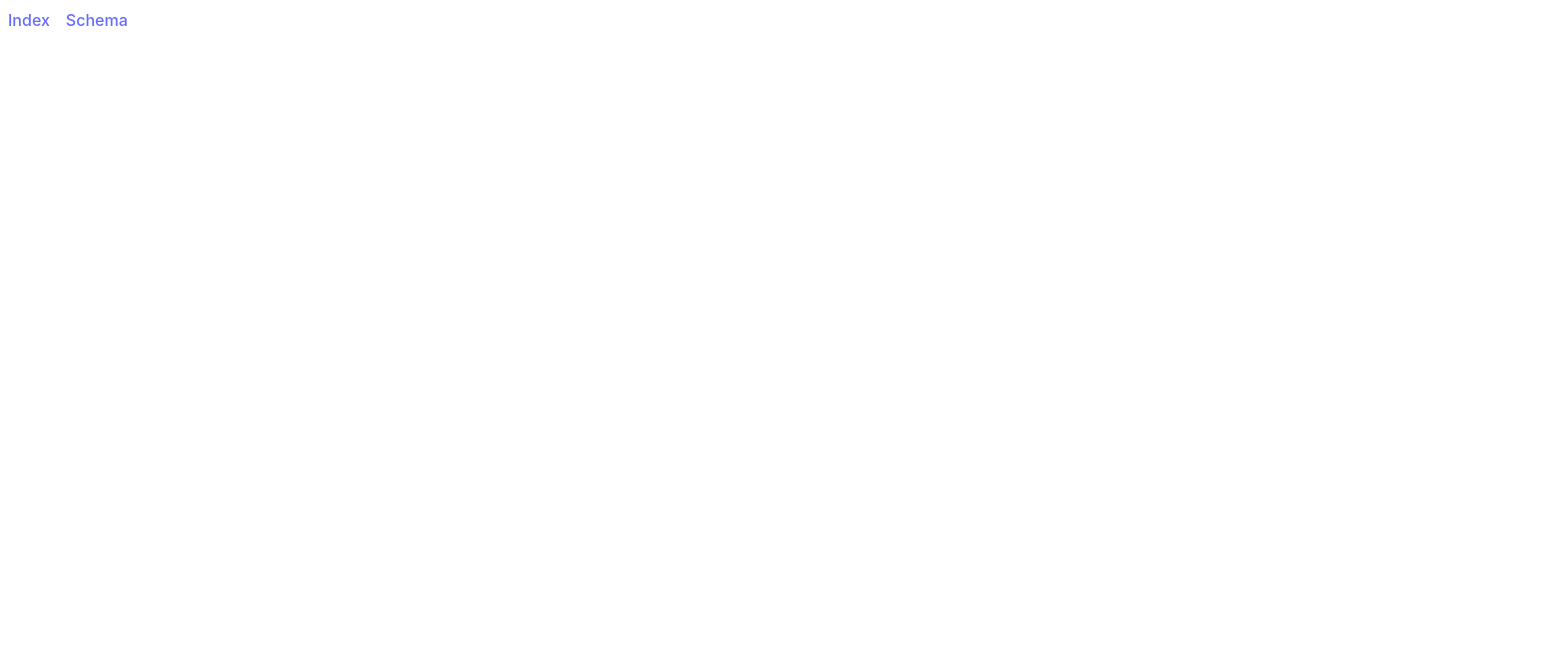
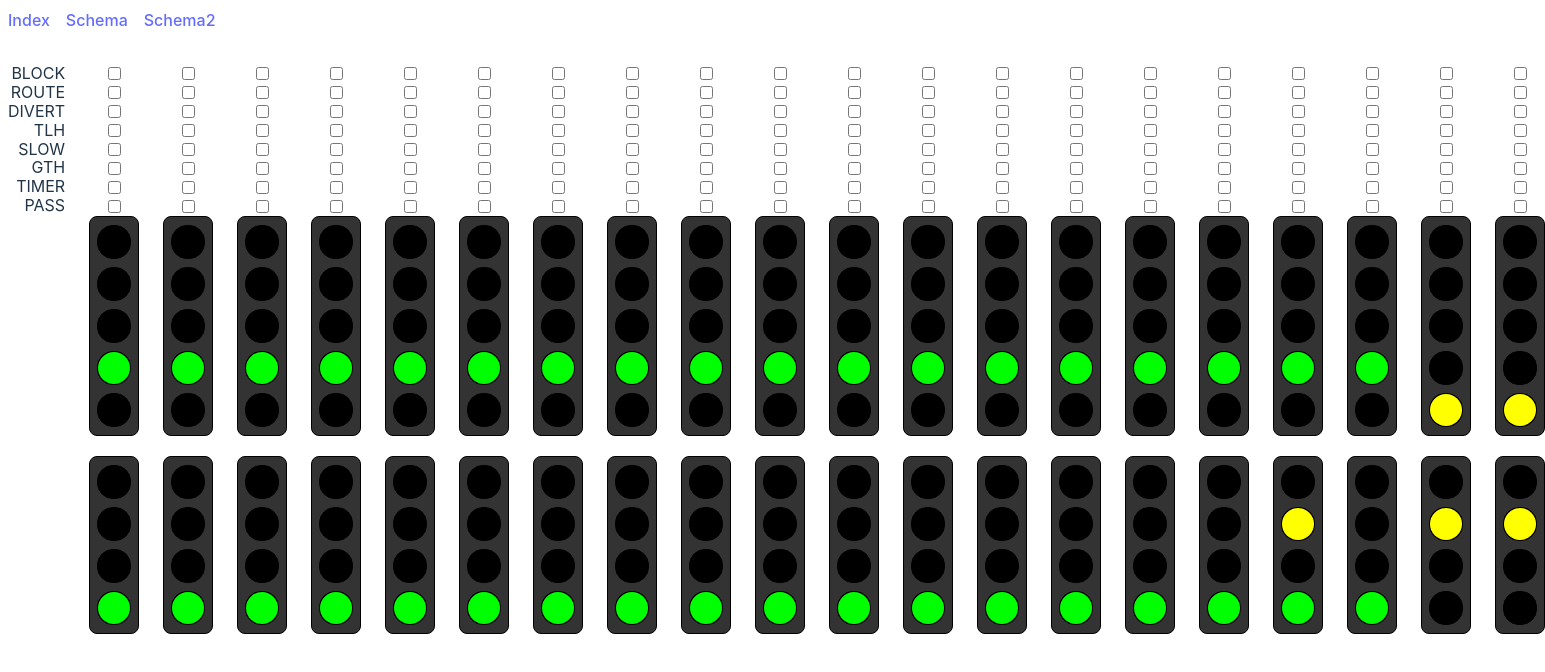
Before and after one commit to leon737/railway-signal, a Vue app: page /schema2 in a window 1280 px wide. Before the commit this address had no page. Shown: the top 672 px of the page, 1545 px wide, since content can reach past the window. Built offline with nearby package versions, Linux system fonts and the light colour scheme.

Commit message:
uniform announce propagation

```diff
--- a/src/App.vue
+++ b/src/App.vue
@@ -3,6 +3,7 @@
     <div class="nav">
       <router-link to="/">Index</router-link>
       <router-link to="/schema">Schema</router-link>
+      <router-link to="/schema2">Schema2</router-link>
     </div>
     <router-view></router-view>
   </div>
--- /dev/null
+++ b/src/pages/Schema2.vue
@@ -0,0 +1,103 @@
+<template>
+  <div>
+    <div class="signals">
+      <div class="signal" style="line-height: 1.18rem; text-align: right">
+        <span>BLOCK</span>
+        <span>ROUTE</span>
+        <span>DIVERT</span>
+        <span>TLH</span>
+        <span>SLOW</span>
+        <span>GTH</span>
+        <span>TIMER</span>
+        <span>PASS</span>
+      </div>
+      <div v-for="(_, index) in list" class="signal">
+        <input type="checkbox" v-model="blocked[index]" />
+        <input type="checkbox" v-model="hasRouteHead[index]" />
+        <input type="checkbox" v-model="diversion[index]" />
+        <input type="checkbox" v-model="hasTrackLimitHead[index]" />
+        <input type="checkbox" v-model="slowTrack[index]" />
+        <input type="checkbox" v-model="hasGradeTimerHead[index]" />
+        <input type="checkbox" v-model="gradeTimerOn[index]" />
+        <input type="checkbox" v-model="canPassRed[index]" />
+        <div class="two_signals">
+          <Signal :config="signalsUniform[index]" :data="dataUniform[index]" />
+        </div>
+        <div class="two_signals" style="margin-top: 20px">
+          <Signal :config="signalsBrl[index]" :data="dataBrl[index]" />
+        </div>
+      </div>
+    </div>
+  </div>
+</template>
+<script setup lang="ts">
+import { computed, ref } from "vue";
+import Signal from "../components/Signal.vue";
+import useSignalSystem from '../useSignalSystem'
+
+const COUNT = 20;
+const blocked = ref(new Array(COUNT).fill(false));
+const hasRouteHead = ref(new Array(COUNT).fill(false));
+const diversion = ref(new Array(COUNT).fill(false));
+const hasTrackLimitHead = ref(new Array(COUNT).fill(false));
+const slowTrack = ref(new Array(COUNT).fill(false));
+const hasGradeTimerHead = ref(new Array(COUNT).fill(false));
+const gradeTimerOn = ref(new Array(COUNT).fill(false));
+const canPassRed = ref(new Array(COUNT).fill(false));
+
+const { getSignalConfigs: getSignalConfigsBrl, getSignalData: getSignalDataBrl } = useSignalSystem({
+  signalType: ref('brl'),
+  isUniform: ref(false),
+  signalsCount: ref(COUNT)
+}, {
+  hasRouteHead,
+  hasTrackLimitHead,
+  hasGradeTimerHead,
+  blocked,
+  canPassRed,
+  diversion,
+  gradeTimerOn,
+  slowTrack
+})
+
+const { getSignalConfigs: getSignalConfigsUniform, getSignalData: getSignalDataUniform } = useSignalSystem({
+  signalType: ref('uniform'),
+  isUniform: ref(true),
+  signalsCount: ref(COUNT)
+}, {
+  hasRouteHead,
+  hasTrackLimitHead,
+  hasGradeTimerHead,
+  blocked,
+  canPassRed,
+  diversion,
+  gradeTimerOn,
+  slowTrack
+})
+
+const signalsBrl = getSignalConfigsBrl();
+const dataBrl = getSignalDataBrl(signalsBrl);
+
+const signalsUniform = getSignalConfigsUniform();
+const dataUniform = getSignalDataUniform(signalsUniform);
+
+const list = Array.from(new Array(COUNT))
+
+</script>
+
+<style scoped>
+.signals {
+  margin-top: 1em;
+  display: flex;
+  gap: 1.5rem;
+}
+.signal {
+  display: flex;
+  flex-direction: column;
+}
+.two_signals {
+  display: flex;
+  flex-direction: row;
+  gap: 0.5rem;
+}
+</style>
--- a/src/routes.ts
+++ b/src/routes.ts
@@ -1,6 +1,7 @@
 import { RouteRecordRaw } from "vue-router";
 import Index from './pages/Index.vue'
 import Schema from './pages/Schema.vue'
+import Schema2 from './pages/Schema2.vue'
 
 const routes: RouteRecordRaw[] = [
     {
@@ -12,6 +13,11 @@ const routes: RouteRecordRaw[] = [
         path: '/schema',
         name: 'Schema',
         component: Schema
+    },
+    {
+        path: '/schema2',
+        name: 'Schema2',
+        component: Schema2
     }
 ]
 
--- a/src/types.ts
+++ b/src/types.ts
@@ -41,4 +41,5 @@ export interface SignalData {
   announceGradeTimerOn: boolean;
   announceDirection: RouteDirection;
   canPassNextSignal: boolean;
+  announceBlocksAhead: number | null
 }
--- a/src/useSignalSystem.ts
+++ b/src/useSignalSystem.ts
@@ -34,7 +34,7 @@ export default function(options: GetSignalConfigOptions, settings: GetSignalConf
             isGradeTimerAnnounce: false,
             hasTrackLimitHead: false,
             hasGradeTimerHead: false,
-            sign: "",
+            sign: ""
           };
 
           const result: SignalConfig[] = [];
@@ -88,6 +88,7 @@ export default function(options: GetSignalConfigOptions, settings: GetSignalConf
                     ? settings.gradeTimerOn.value[i + 1]
                     : false,
                   canPassNextSignal: false,
+                  announceBlocksAhead: null
                 });
               }
               for (let i = 0; i < result.length - 1; ++i) {
@@ -96,6 +97,21 @@ export default function(options: GetSignalConfigOptions, settings: GetSignalConf
                   result[i + 1]
                 );
               }
+                let announceBlocksAhead = -1
+                for (let i = options.signalsCount.value - 1; i >= 0; --i) {
+                    const signal = signals.value[i]
+                    const data = result[i]
+                    if (data.direction == RouteDirection.Divert) {
+                        announceBlocksAhead = 0
+                    }
+                    else {
+                    if (announceBlocksAhead >=0) {
+                        announceBlocksAhead++
+                        data.announceBlocksAhead = announceBlocksAhead
+                    }
+                    }
+
+                }
               return result;
         })
     }
--- a/src/useUniformSignal.ts
+++ b/src/useUniformSignal.ts
@@ -34,7 +34,7 @@ export default function() {
             } while (!mappings.length && blocksClear >= 0)
 
             mappings = data.value.direction == RouteDirection.Divert ? fallbackFilter(mappings, x => !!x.divert) : mappings
-            mappings = data.value.announceDirection == RouteDirection.Divert ? fallbackFilter(mappings, x => !!x.announce) : mappings
+            mappings = !!data.value.announceBlocksAhead ? fallbackFilter(mappings, x => x.announce === data.value.announceBlocksAhead) : mappings
 
             const mapping = mappings.length > 0 ? mappings[0] : Uniform5Mapping[0]
             const code = mapping.code
```
